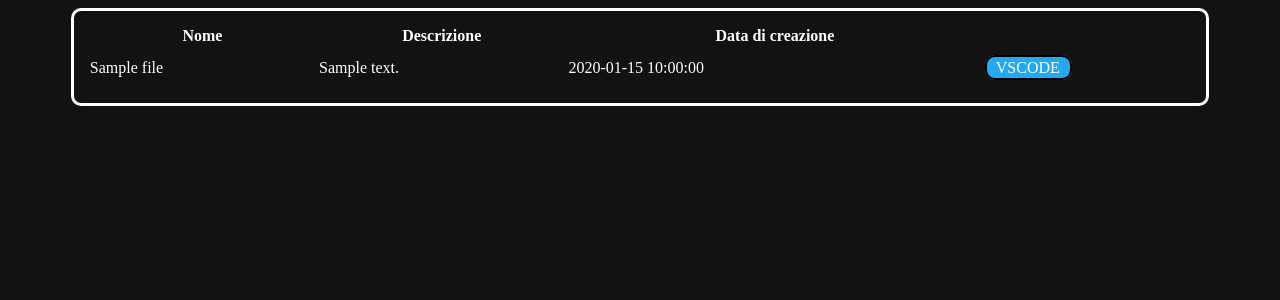
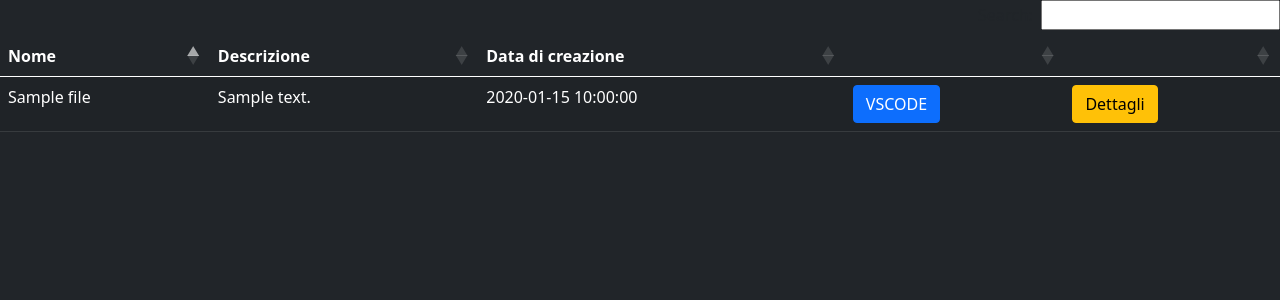
Before and after one commit to matteoraffoul/ProjectManager, a Flask app: template templates/index.html in a window 1280 px wide. Shown: the top 300 px of the page. Run offline with Flask 2, Linux system fonts and the light colour scheme; the template is opened without the code that fills it: most values are stand-ins (such as "Sample title", 1, 10 or a date in 2020); parts of the project's set-up code (start-up, migrations or seed data) failed here and were passed over; some libraries are stand-ins or nearby versions.

Commit message:
Table sort

```diff
--- a/app.py
+++ b/app.py
@@ -1,13 +1,11 @@
 import os
-import tabulate
 import json
 from flask import Flask, render_template
-from pprint import pprint
 app = Flask(__name__, static_url_path="")
 
 jsonName = "project.json"
-# workingPath = "C:/Users/matte/Onedrive/Documenti/Project"
-workingPath = input("Inserisci il percorso dove sono presenti i progetti: ")
+workingPath = "C:/Users/matte/Onedrive/Documenti/Project"
+#workingPath = input("Inserisci il percorso dove sono presenti i progetti: ")
 os.chdir(workingPath)
 def unificaJson():
     lista = os.listdir()
@@ -38,4 +36,4 @@ def index():
 
 
 
-app.run(port=80, debug=False)
+app.run(port=80, debug=True)
--- a/static/index.css
+++ b/static/index.css
@@ -1,7 +1,6 @@
-
-body{
-    background-color:  #121212;
-    color: #FFFFFF;
+/* body {
+	background-color: #121212;
+	color: #ffffff;
 	text-emphasis: 89% white;
 }
 
@@ -13,24 +12,37 @@ table {
 	border-radius: 10px;
 }
 
+tr {
+	padding-top: 10%;
+}
+
+tr td,
+tr th {
+	padding-bottom: 1%;
+}
 a {
 	border: solid black 2px;
 	border-radius: 10px;
 	padding: 1% 5% 1% 4%;
-    background-color: #23A8F2;
+	background-color: #23a8f2;
 	text-decoration: none;
 	color: white;
 }
 
-a:hover{
+a:hover {
 	background-color: #106897;
+}
+ */
 
+table.dataTable thead .sorting:after,
+table.dataTable thead .sorting:before,
+table.dataTable thead .sorting_asc:after,
+table.dataTable thead .sorting_asc:before,
+table.dataTable thead .sorting_asc_disabled:after,
+table.dataTable thead .sorting_asc_disabled:before,
+table.dataTable thead .sorting_desc:after,
+table.dataTable thead .sorting_desc:before,
+table.dataTable thead .sorting_desc_disabled:after,
+table.dataTable thead .sorting_desc_disabled:before {
+	bottom: 0.5em;
 }
-
-tr{
-    padding-top: 10%;
-}
-
-tr td,tr th {
-    padding-bottom: 1%;
-  }
--- a/templates/index.html
+++ b/templates/index.html
@@ -6,26 +6,47 @@
     <meta http-equiv='X-UA-Compatible' content='IE=edge'>
     <title>Titolo</title>
     <meta name='viewport' content='width=device-width, initial-scale=1'>
+    <link rel="stylesheet" href="https://cdnjs.cloudflare.com/ajax/libs/twitter-bootstrap/5.0.1/css/bootstrap.min.css" crossorigin="anonymous">
+        <link rel="stylesheet" href="https://cdn.datatables.net/1.11.3/css/dataTables.bootstrap5.min.css" crossorigin="anonymous">
+    <script src="https://cdn.jsdelivr.net/npm/bootstrap@5.1.3/dist/js/bootstrap.bundle.min.js"
+        integrity="sha384-ka7Sk0Gln4gmtz2MlQnikT1wXgYsOg+OMhuP+IlRH9sENBO0LRn5q+8nbTov4+1p"
+        crossorigin="anonymous"></script>
+    <script src="https://code.jquery.com/jquery-3.5.1.js" crossorigin="anonymous"></script>
+    <script src="https://cdn.datatables.net/1.11.3/js/jquery.dataTables.min.js" crossorigin="anonymous"></script>
     <link rel='stylesheet' type='text/css' href="{{url_for('static', filename='index.css')}}">
 </head>
 
-<body>
-    <table>
+<body class="bg-dark">
+    <table id="progetti" class="table table-dark table-striped ">
+        <thead>
             <tr>
                 <th>Nome</th>
                 <th>Descrizione</th>
                 <th>Data di creazione</th>
                 <th></th>
+                <th></th>
             </tr>
+        </thead>
+        <tbody>
             {% for el in files %}
             <tr>
                 <td>{{el.name}}</td>
                 <td>{{el.description}}</td>
                 <td>{{el.creationDate}}</td>
-            <td>  <a href='vscode://file/{{el.path}}'>VSCODE</a>   <td>
+                <td> <a class="btn btn-primary" href='vscode://file/{{el.path}}'>VSCODE</a>
+                <td> <a class="btn btn-warning" href='vscode://file/{{el.path}}'>Dettagli</a>
             </tr>
             {% endfor %}
+        </tbody>
     </table>
 </body>
+<script>
+    $(document).ready(function () {
+        $('#progetti').DataTable({
+            "paging": false,
+            "info": false,
+        });
+    });
+</script>
 
 </html>
```
Lines whose indentation alone changed are shown as unchanged.
